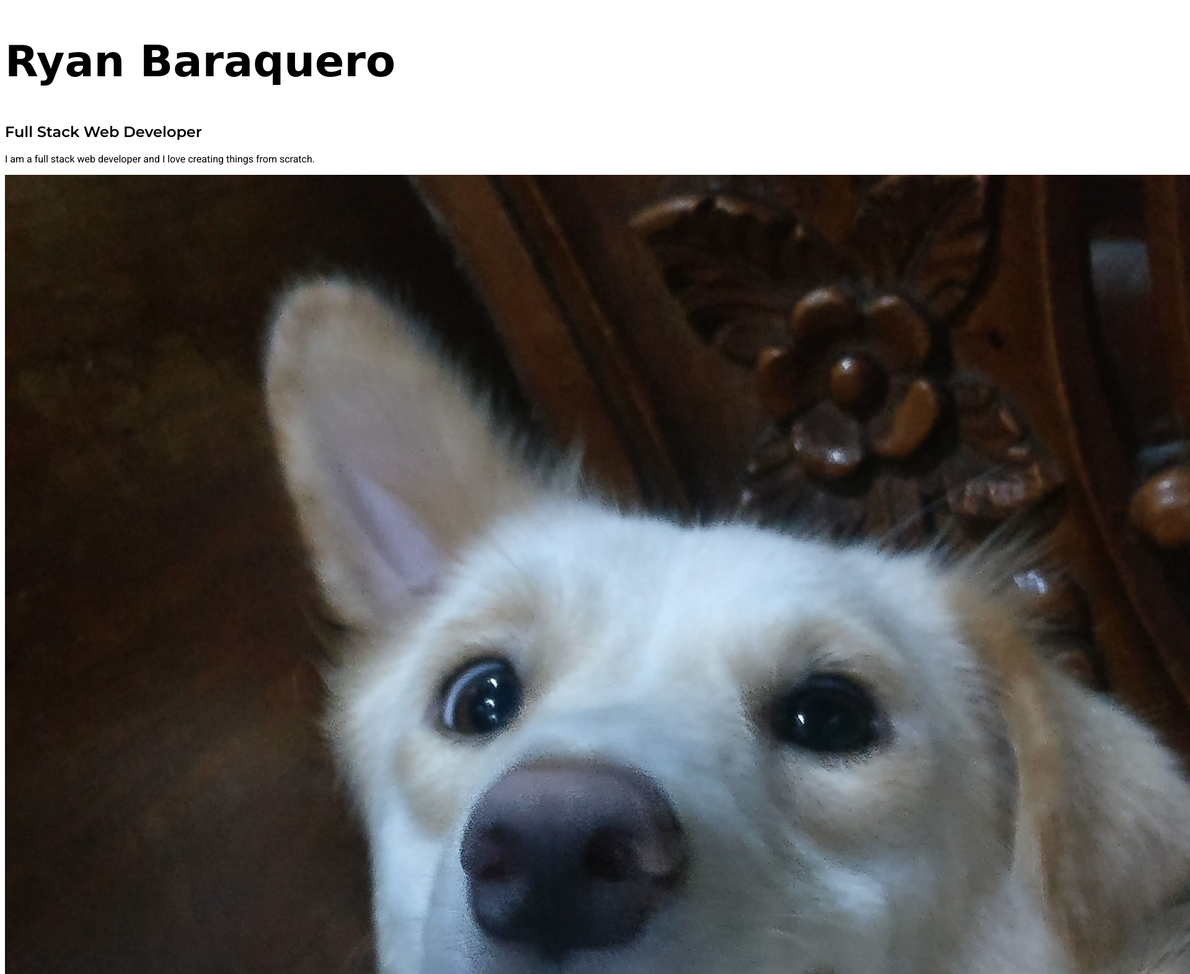
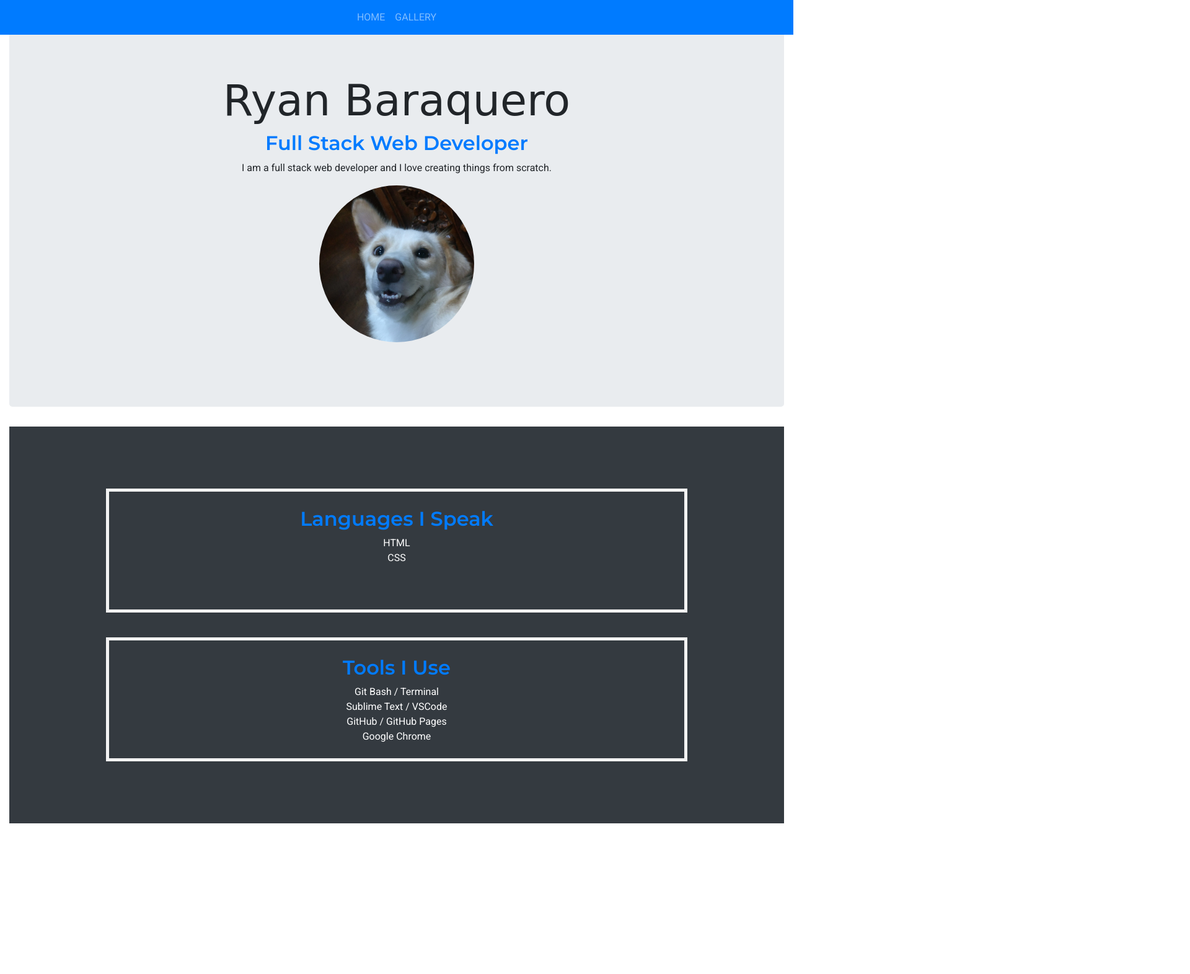
Before and after one commit to illnada/Sample-Portfolio, a plain HTML site: page index.html in a window 1280 px wide. Shown: the top 1571 px of the page at 62% size, 1920 px wide, since content can reach past the window. After the commit the page ends 1376 px from the top, so only its background shows below. Drawn offline with nearby package versions, Linux system fonts and the light colour scheme; a web font is replaced by a local one.

Commit message:
#6 - My amazing website

```diff
--- a/css/style.css
+++ b/css/style.css
@@ -6,6 +6,7 @@
 
 h2{
 	font-family: 'Montserrat', sans-serif;
+	color: #007bff;
 }
 
 h1{
@@ -13,3 +14,39 @@ h1{
 	font-size: 70px;
 
 }
+
+img {
+	width: 250px;
+	border-radius: 50%;
+}
+
+ul{
+	list-style: none;
+	padding: 0;
+}
+
+#landing,
+#gallery {
+	height: 80vh;
+	display: flex;
+	flex-direction: column;
+	justify-content: center;
+	align-items: center;
+}
+
+.tools {
+	padding: 25px;
+	height: 200px;
+	border: 5px solid #f2f2f2;
+	margin: 20px;
+	width: 75%;
+	color: white;
+}
+
+.nav-link{
+	text-transform: uppercase;
+}
+
+html{
+	scroll-behavior: smooth;
+}
--- a/index.html
+++ b/index.html
@@ -1,19 +1,45 @@
 <!DOCTYPE html>
 <html>
 <head>
+	<meta charset="utf-8">
+
+	<meta name="viewport" content="width=device-width, initial-scale=1, shrink-to-fit=no">
+
 	<title>Ryan Baraquero &middot; Web Developer Portfolio</title>
+
+	<link rel="stylesheet" href="https://cdn.jsdelivr.net/npm/bootstrap@4.6.0/dist/css/bootstrap.min.css" integrity="sha384-B0vP5xmATw1+K9KRQjQERJvTumQW0nPEzvF6L/Z6nronJ3oUOFUFpCjEUQouq2+l" crossorigin="anonymous">
+
 	<link rel="stylesheet" type="text/css" href="./css/style.css">
+
 </head>
+
 <body>
- <div class="container">
- 	<section id="landing">
+	<nav class="navbar navbar-expand-lg navbar-dark bg-primary fixed-top">
+
+	  <button class="navbar-toggler" type="button" data-toggle="collapse" data-target="#navbarSupportedContent" aria-controls="navbarSupportedContent" aria-expanded="false" aria-label="Toggle navigation">
+	    <span class="navbar-toggler-icon"></span>
+	  </button>
+
+	  <div class="collapse navbar-collapse" id="navbarSupportedContent">
+	    <ul class="navbar-nav mx-auto">
+	      <li class="nav-item">
+	        <a class="nav-link" href="#landing">Home</a>
+	      </li>
+	      <li class="nav-item">
+	        <a class="nav-link" href="#gallery">Gallery</a>
+	      </li>
+	   </ul>
+	  </div>
+	</nav>
+ <div class="container-fluid">
+ 	<section id="landing" class="jumbotron text-center mt-3">
  	<h1>Ryan Baraquero</h1>
  	<h2>Full Stack Web Developer</h2>
  	<p>I am a full stack web developer and I love creating things from scratch.
  	</p>
  	<img src="./images/avatar.jpg" alt="My profile image.">
  	</section>
- 	<section id="gallery">
+ 	<section id="gallery" class="text-center bg-dark mb-5">
  		<div class="tools">
  			<h2>Languages I Speak</h2>
  			<ul>
@@ -21,7 +47,7 @@
  				<li>CSS</li>
  			</ul>
  		</div>
- 		<div class="tool">
+ 		<div class="tools">
  			<h2>Tools I Use</h2>
  			<ul>
  				<li>Git Bash / Terminal</li>
@@ -32,5 +58,10 @@
  		</div>
  	</section>
  </div>
+
+ <script src="https://code.jquery.com/jquery-3.5.1.slim.min.js" integrity="sha384-DfXdz2htPH0lsSSs5nCTpuj/zy4C+OGpamoFVy38MVBnE+IbbVYUew+OrCXaRkfj" crossorigin="anonymous"></script>
+
+ <script src="https://cdn.jsdelivr.net/npm/bootstrap@4.6.0/dist/js/bootstrap.bundle.min.js" integrity="sha384-Piv4xVNRyMGpqkS2by6br4gNJ7DXjqk09RmUpJ8jgGtD7zP9yug3goQfGII0yAns" crossorigin="anonymous"></script>
+
 </body>
 </html>
```
